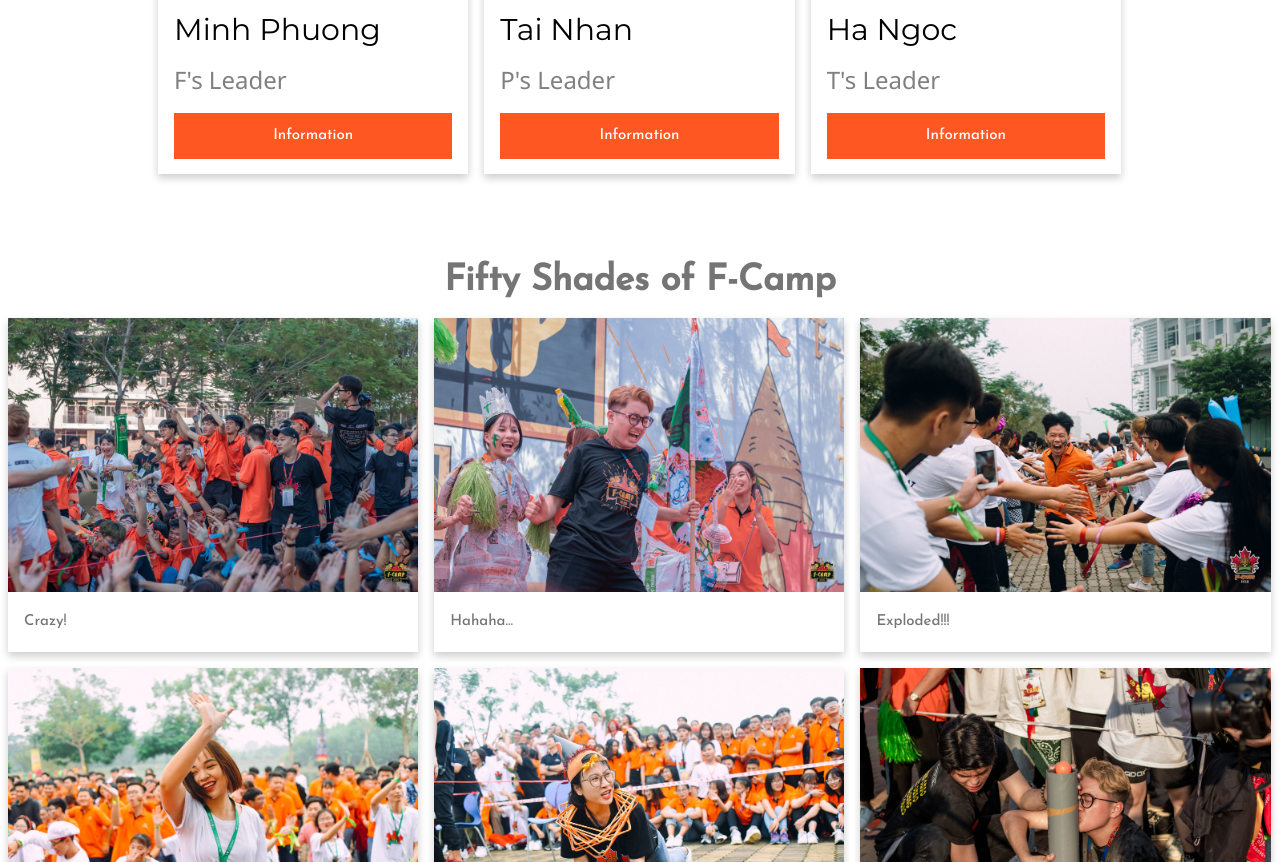
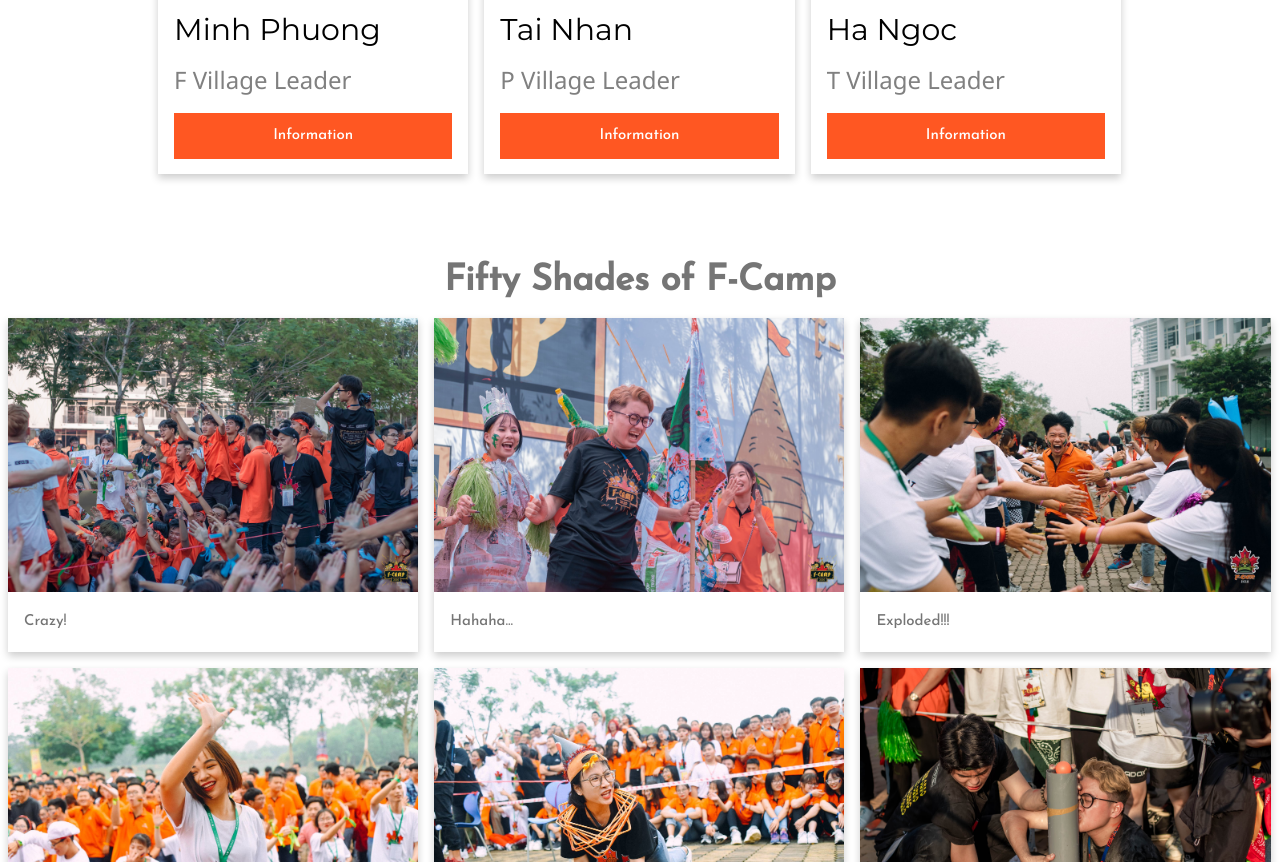
Before and after one commit to trunqhieuph/ha140403fcamp, a plain HTML site: page index.html in a window 1280 px wide. Shown: the part 3984-4846 px from the top of the page. Drawn offline with nearby package versions, Linux system fonts and the light colour scheme.

Commit message:
Update index.html

```diff
--- a/index.html
+++ b/index.html
@@ -175,7 +175,7 @@ html {
       <img src="Ff.jpeg" alt="Jane" style="width:100%">
       <div class="container">
         <h2>Minh Phuong</h2>
-        <h3 class="title">F's Leader</h3>
+        <h3 class="title">F Village Leader</h3>
         <a href=https://www.facebook.com/><p ><button class="button w3-deep-orange">Information</button></p></a>
       </div>
     </div>
@@ -186,7 +186,7 @@ html {
       <img src="Pp.jpeg" alt="Jane" style="width:100%">
       <div class="container">
         <h2>Tai Nhan</h2>
-        <h3 class="title">P's Leader</h3>
+        <h3 class="title">P Village Leader</h3>
         <a href="https://www.facebook.com/"><p ><button class="button w3-deep-orange">Information</button></p></a>
       </div>
     </div>
@@ -196,7 +196,7 @@ html {
       <img src="Tt.jpeg" alt="Jane" style="width:100%">
       <div class="container">
         <h2>Ha Ngoc</h2>
-        <h3 class="title">T's Leader</h3>
+        <h3 class="title">T Village Leader</h3>
         <a href="https://www.facebook.com/"><p ><button class="button w3-deep-orange">Information</button></p></a>
       </div>
     </div>
```
